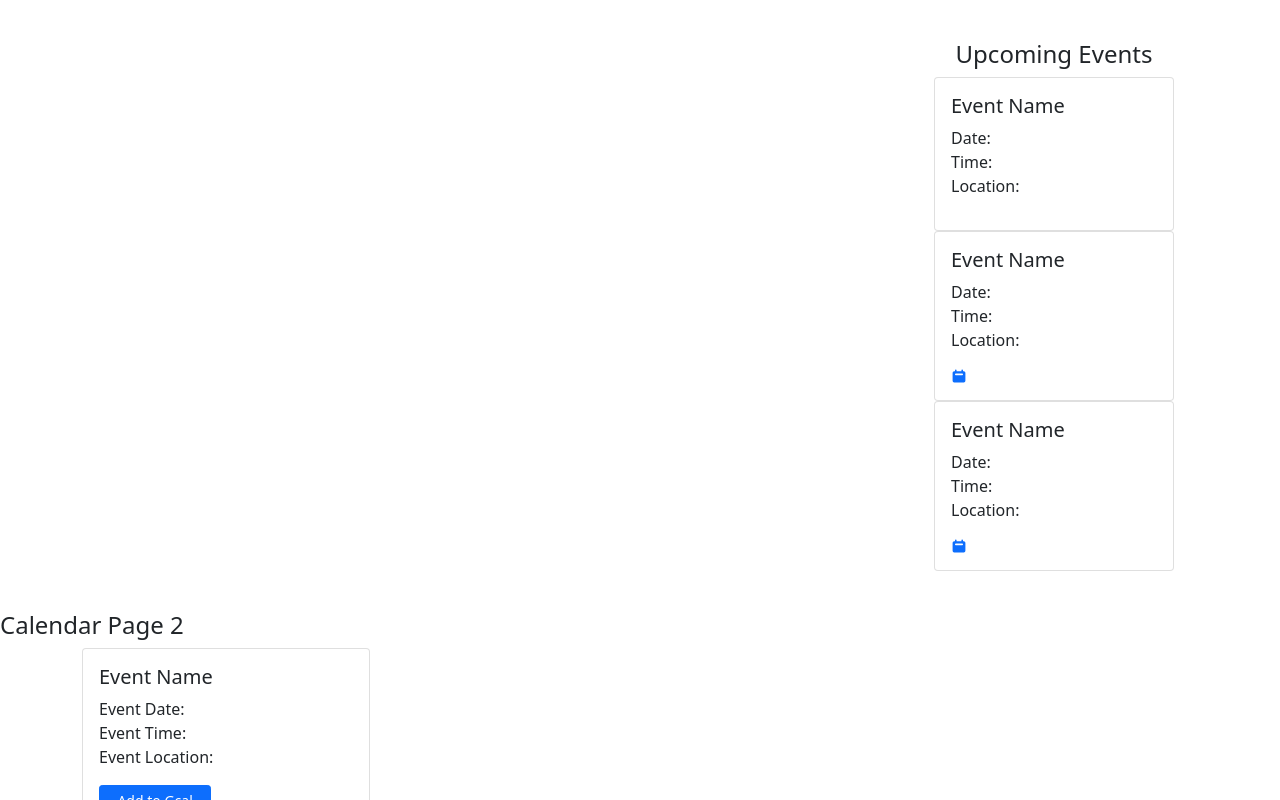
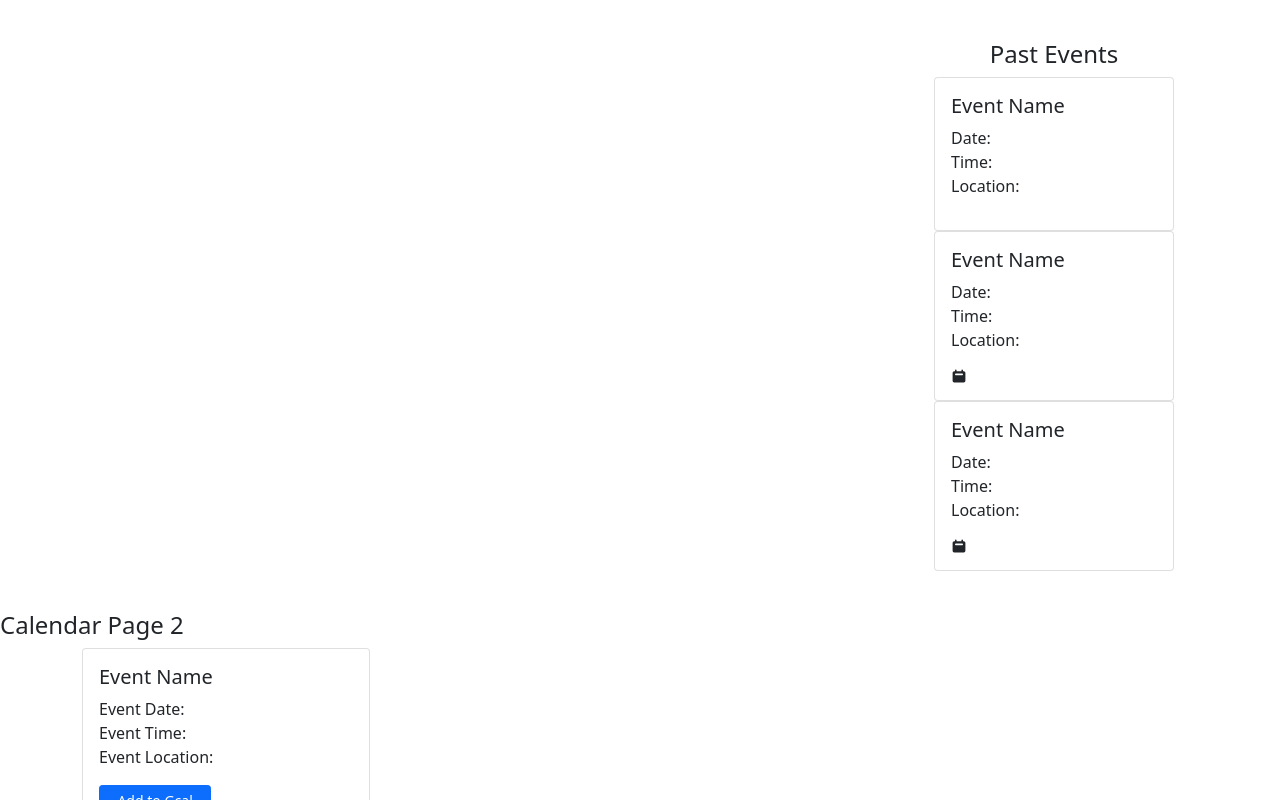
Before and after one commit to acm-ucr/acm-hydra, a Next.js app: page /events in a window 1280 px wide. Shown: the top 800 px of the page. Built offline with nearby package versions, Linux system fonts and the light colour scheme.

Commit message:
restructre

```diff
--- a/components/Events/Upcoming.js
+++ b/components/Events/Upcoming.js
@@ -27,7 +27,7 @@ export const Upcoming = () => {
 	return (
 		<div className='flex justify-end py-10'>
 			<label>
-				<h4 className='text-center'>Upcoming Events</h4>
+				<h4 className='text-center'>Past Events</h4>
 				<Container>
 					<Row>
 						<Col sm={6}>
@@ -41,23 +41,6 @@ export const Upcoming = () => {
 											Time:
 											<br />
 											Location:
-											{/* Tried using CDM */}
-											{/* <link
-												rel='stylesheet'
-												href='https://cdn.jsdelivr.net/npm/add-to-calendar-button@1.9.0/assets/css/atcb.min.css'
-											></link>
-											<script
-												src='https://cdn.jsdelivr.net/npm/add-to-calendar-button@1.9.0'
-												defer
-											></script> */}
-											{/* <div class='atcb'>
-												{"{"}
-												"name":"Add the title of your
-												event",
-												"startDate":"2022-02-21",
-												"endDate":"2022-03-24",
-												"options":[ "Google" ]{"}"}
-											</div> */}
 										</p>
 									</Card.Text>
 								</Card.Body>
@@ -74,15 +57,8 @@ export const Upcoming = () => {
 											Location:
 										</p>
 									</Card.Text>
-									{/* <Button variant="primary">Add to your Google Calendar</Button> */}
-									<a
-										className='footer-link'
-										href='https://google.com'
-										target='_blank'
-										rel='noreferrer'
-									>
-										<HiCalendar />
-									</a>
+
+									<HiCalendar />
 								</Card.Body>
 							</Card>
 							<Card style={{ width: "15rem" }}>
@@ -97,15 +73,8 @@ export const Upcoming = () => {
 											Location:
 										</p>
 									</Card.Text>
-									{/* <Button variant="primary">Add to your Google Calendar</Button> */}
-									<a
-										className='footer-link'
-										href='https://google.com'
-										target='_blank'
-										rel='noreferrer'
-									>
-										<HiCalendar />
-									</a>
+
+									<HiCalendar />
 								</Card.Body>
 							</Card>
 						</Col>
--- a/package.json
+++ b/package.json
@@ -36,6 +36,6 @@
 		"husky": "^8.0.0",
 		"postcss": "^8.4.14",
 		"prettier": "2.7.1",
-		"tailwindcss": "^3.1.4"
+		"tailwindcss": "^3.1.6"
 	}
 }
```
Also changed, not shown: 2 other files (tests, documents, lock files or other folders).
